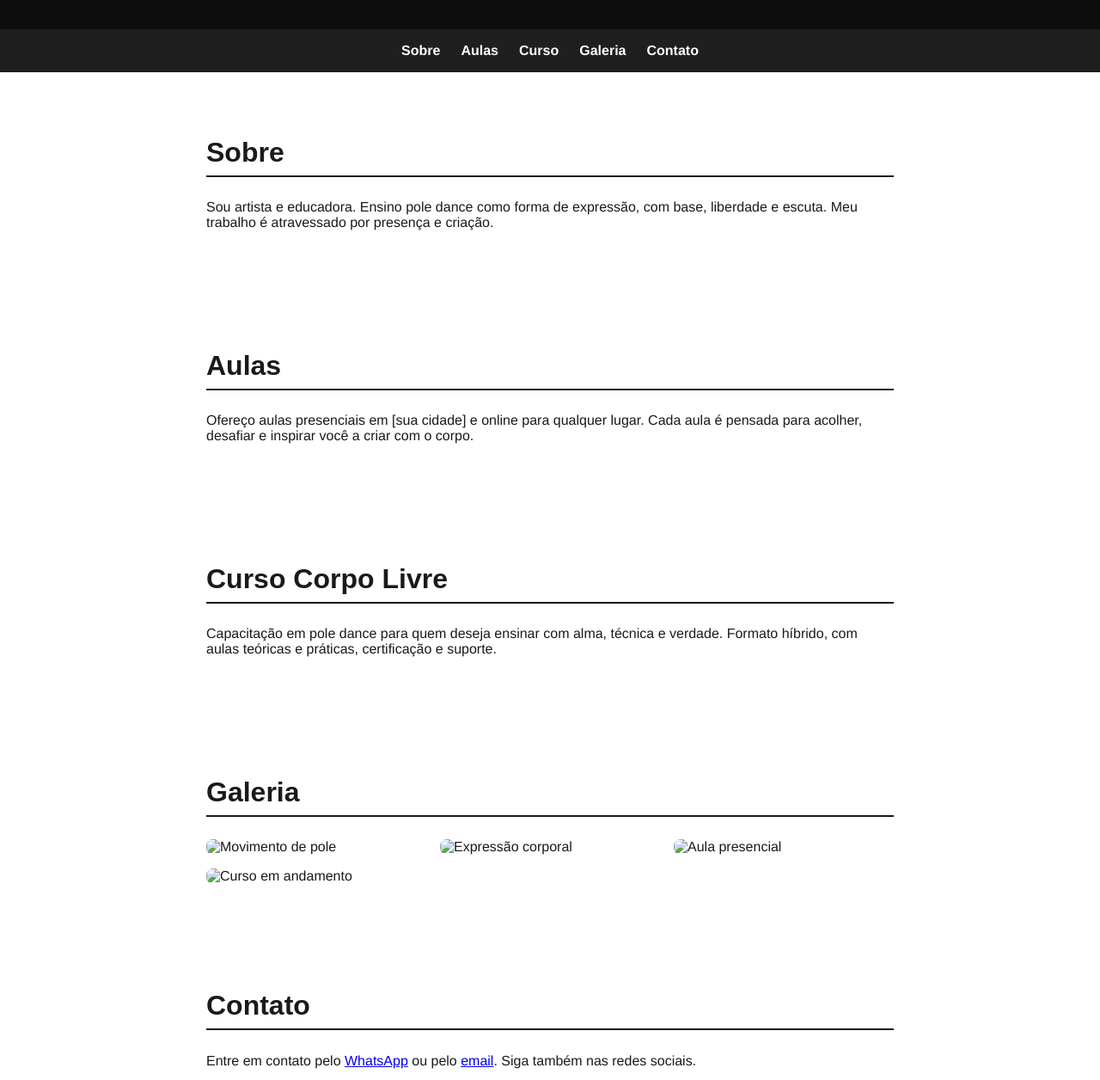
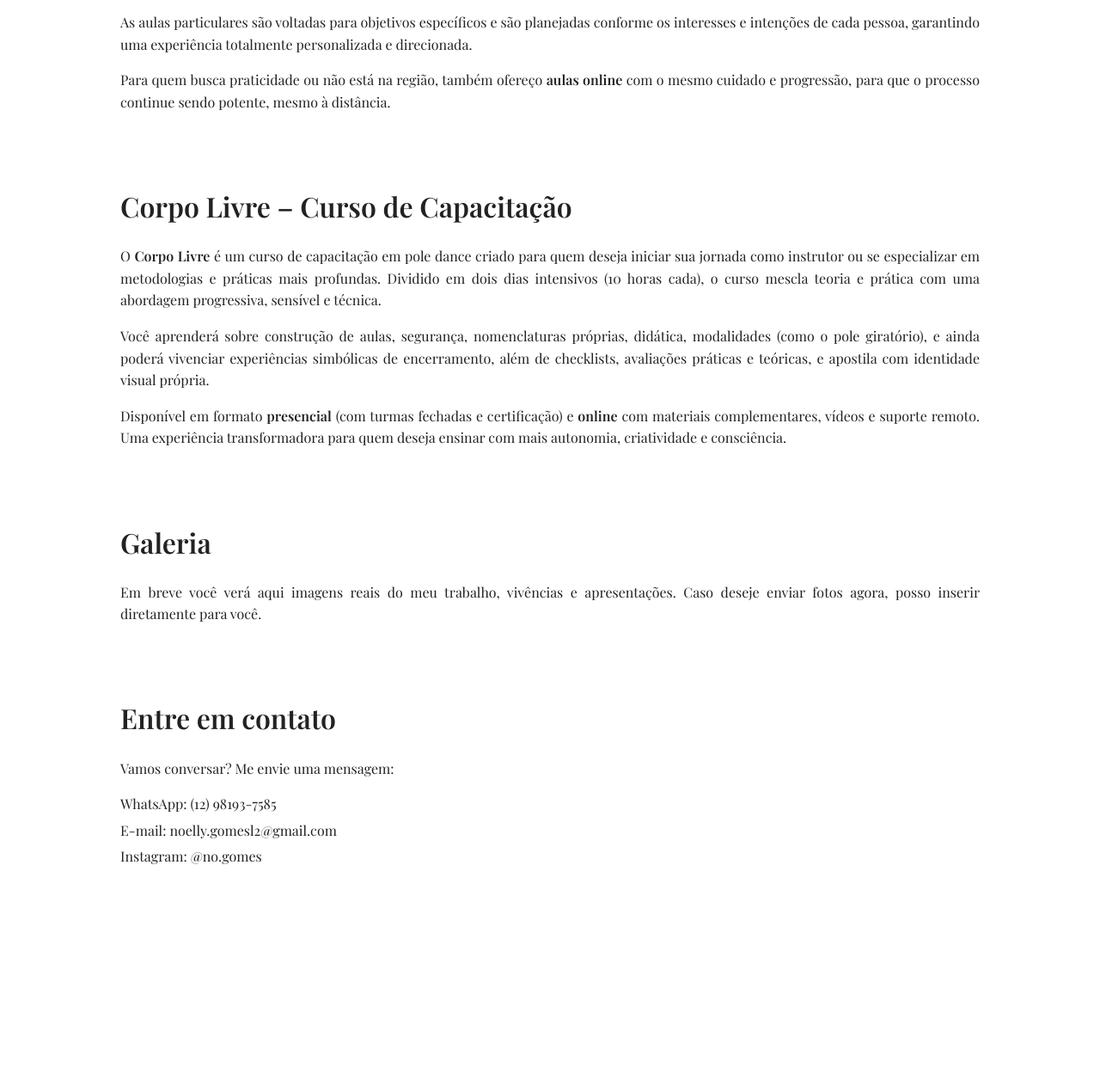
Before and after one commit to noellygomes/corpolivre, a plain HTML site: page index.html in a window 1280 px wide. Shown: the part 815-2071 px from the top of the page at 86% size. After the commit the page ends 1849 px from the top, so only its background shows below. Drawn offline with nearby package versions, Linux system fonts and the light colour scheme.

Commit message:
Update index.html

```diff
--- a/index.html
+++ b/index.html
@@ -1,97 +1,50 @@
 <!DOCTYPE html>
-<html lang="pt-BR">
+<html lang="pt-br">
+
 <head>
-  <meta charset="UTF-8" />
-  <meta name="viewport" content="width=device-width, initial-scale=1.0" />
-  <title>Corpo Livre - Pole Dance com Alma</title>
+  <meta charset="UTF-8">
+  <meta name="viewport" content="width=device-width, initial-scale=1.0">
+  <title>Noelly Gomes | Pole Dance</title>
+  <link href="https://fonts.googleapis.com/css2?family=Playfair+Display:wght@400;600&display=swap" rel="stylesheet">
   <style>
     body {
-      font-family: 'Helvetica Neue', sans-serif;
-      background-color: #ffffff;
-      color: #1a1a1a;
+      font-family: 'Playfair Display', serif;
       margin: 0;
       padding: 0;
+      line-height: 1.6;
+      background-color: #fff;
+      color: #222;
     }
-    header {
-      background-color: #0d0d0d;
-      color: #ffffff;
-      padding: 2rem;
-      text-align: center;
+
+    .container {
+      max-width: 1000px;
+      margin: auto;
+      padding: 20px;
+      text-align: justify;
     }
-    header h1 {
-      font-family: 'Bebas Neue', sans-serif;
-      font-size: 3rem;
-      margin: 0;
+
+    .titulo {
+      font-size: 32px;
+      margin-bottom: 20px;
+      font-weight: 600;
     }
-    nav {
-      background-color: #1f1f1f;
-      display: flex;
-      justify-content: center;
-      gap: 1.5rem;
-      padding: 1rem;
+
+    .galeria img {
+      max-width: 100%;
+      height: auto;
+      margin-bottom: 10px;
     }
-    nav a {
-      color: #ffffff;
+
+    .contato a {
+      display: block;
+      margin: 5px 0;
+      color: #222;
       text-decoration: none;
-      font-weight: bold;
-    }
-    section {
-      padding: 3rem 2rem;
-      max-width: 800px;
-      margin: auto;
-    }
-    section h2 {
-      font-family: 'Bebas Neue', sans-serif;
-      font-size: 2rem;
-      border-bottom: 2px solid #1a1a1a;
-      padding-bottom: 0.5rem;
-    }
-    .gallery {
-      display: grid;
-      grid-template-columns: repeat(auto-fit, minmax(200px, 1fr));
-      gap: 1rem;
-      margin-top: 1rem;
-    }
-    .gallery img {
-      width: 100%;
-      height: auto;
-      border-radius: 8px;
-    }
-    form {
-      display: flex;
-      flex-direction: column;
-      gap: 1rem;
-      margin-top: 1rem;
-    }
-    input, textarea, button {
-      padding: 0.75rem;
-      border: 1px solid #ccc;
-      border-radius: 5px;
-      font-size: 1rem;
-    }
-    button {
-      background-color: #1a1a1a;
-      color: white;
-      border: none;
-      cursor: pointer;
-    }
-    button:hover {
-      background-color: #333;
-    }
-    footer {
-      background-color: #0d0d0d;
-      color: #ffffff;
-      text-align: center;
-      padding: 2rem;
-      margin-top: 2rem;
     }
   </style>
 </head>
-<body><body>
-  <!-- Seção de cabeçalho / intro -->
-  <header>...</header>
 
-  <!-- Seção Quem sou -->
+<body>
   <section id="sobre" class="sobre">
     <div class="container">
       <h2 class="titulo">Quem sou</h2>
@@ -104,59 +57,40 @@
     </div>
   </section>
 
-  <!-- Outras seções: galeria, contato, etc. -->
-
-  <header>
-    <h1>Corpo Livre</h1>
-    <p>Ensino pole como linguagem — com técnica, escuta e alma.</p>
-  </header>
-
-  <nav>
-    <a href="#sobre">Sobre</a>
-    <a href="#aulas">Aulas</a>
-    <a href="#curso">Curso</a>
-    <a href="#galeria">Galeria</a>
-    <a href="#contato">Contato</a>
-  </nav>
-
-  <section id="sobre">
-    <h2>Sobre</h2>
-    <p>Sou artista e educadora. Ensino pole dance como forma de expressão, com base, liberdade e escuta. Meu trabalho é atravessado por presença e criação.</p>
-  </section>
-
-  <section id="aulas">
-    <h2>Aulas</h2>
-    <p>Ofereço aulas presenciais em [sua cidade] e online para qualquer lugar. Cada aula é pensada para acolher, desafiar e inspirar você a criar com o corpo.</p>
-  </section>
-
-  <section id="curso">
-    <h2>Curso Corpo Livre</h2>
-    <p>Capacitação em pole dance para quem deseja ensinar com alma, técnica e verdade. Formato híbrido, com aulas teóricas e práticas, certificação e suporte.</p>
-  </section>
-
-  <section id="galeria">
-    <h2>Galeria</h2>
-    <div class="gallery">
-      <img src="imagens/imagem1.jpg" alt="Movimento de pole" />
-      <img src="imagens/imagem2.jpg" alt="Expressão corporal" />
-      <img src="imagens/imagem3.jpg" alt="Aula presencial" />
-      <img src="imagens/imagem4.jpg" alt="Curso em andamento" />
+  <section id="aulas" class="aulas">
+    <div class="container">
+      <h2 class="titulo">Aulas</h2>
+      <p>Ministro aulas presenciais em Caraguatatuba, em turmas ou de forma individual. As aulas em grupo seguem a proposta de cada modalidade (Flow, Glamour, Pole Fitness etc.), mas sempre respeitando os limites e o desenvolvimento pessoal de cada aluno.</p>
+      <p>As aulas particulares são voltadas para objetivos específicos e são planejadas conforme os interesses e intenções de cada pessoa, garantindo uma experiência totalmente personalizada e direcionada.</p>
+      <p>Para quem busca praticidade ou não está na região, também ofereço <strong>aulas online</strong> com o mesmo cuidado e progressão, para que o processo continue sendo potente, mesmo à distância.</p>
     </div>
   </section>
 
-  <section id="contato">
-    <h2>Contato</h2>
-    <p>Entre em contato pelo <a href="https://wa.me/">WhatsApp</a> ou pelo <a href="mailto:email@seudominio.com">email</a>. Siga também nas redes sociais.</p>
-    <form action="#" method="post">
-      <input type="text" name="nome" placeholder="Seu nome" required />
-      <input type="email" name="email" placeholder="Seu email" required />
-      <textarea name="mensagem" rows="5" placeholder="Sua mensagem" required></textarea>
-      <button type="submit">Enviar</button>
-    </form>
+  <section id="corpo-livre" class="corpo-livre">
+    <div class="container">
+      <h2 class="titulo">Corpo Livre – Curso de Capacitação</h2>
+      <p>O <strong>Corpo Livre</strong> é um curso de capacitação em pole dance criado para quem deseja iniciar sua jornada como instrutor ou se especializar em metodologias e práticas mais profundas. Dividido em dois dias intensivos (10 horas cada), o curso mescla teoria e prática com uma abordagem progressiva, sensível e técnica.</p>
+      <p>Você aprenderá sobre construção de aulas, segurança, nomenclaturas próprias, didática, modalidades (como o pole giratório), e ainda poderá vivenciar experiências simbólicas de encerramento, além de checklists, avaliações práticas e teóricas, e apostila com identidade visual própria.</p>
+      <p>Disponível em formato <strong>presencial</strong> (com turmas fechadas e certificação) e <strong>online</strong> com materiais complementares, vídeos e suporte remoto. Uma experiência transformadora para quem deseja ensinar com mais autonomia, criatividade e consciência.</p>
+    </div>
   </section>
 
-  <footer>
-    <p>&copy; 2025 Corpo Livre. Todos os direitos reservados.</p>
-  </footer>
+  <section id="galeria" class="galeria">
+    <div class="container">
+      <h2 class="titulo">Galeria</h2>
+      <p>Em breve você verá aqui imagens reais do meu trabalho, vivências e apresentações. Caso deseje enviar fotos agora, posso inserir diretamente para você.</p>
+    </div>
+  </section>
+
+  <section id="contato" class="contato">
+    <div class="container">
+      <h2 class="titulo">Entre em contato</h2>
+      <p>Vamos conversar? Me envie uma mensagem:</p>
+      <a href="https://wa.me/5512981937585" target="_blank">WhatsApp: (12) 98193-7585</a>
+      <a href="mailto:noelly.gomesl2@gmail.com">E-mail: noelly.gomesl2@gmail.com</a>
+      <a href="https://instagram.com/no.gomes" target="_blank">Instagram: @no.gomes</a>
+    </div>
+  </section>
 </body>
+
 </html>
```
